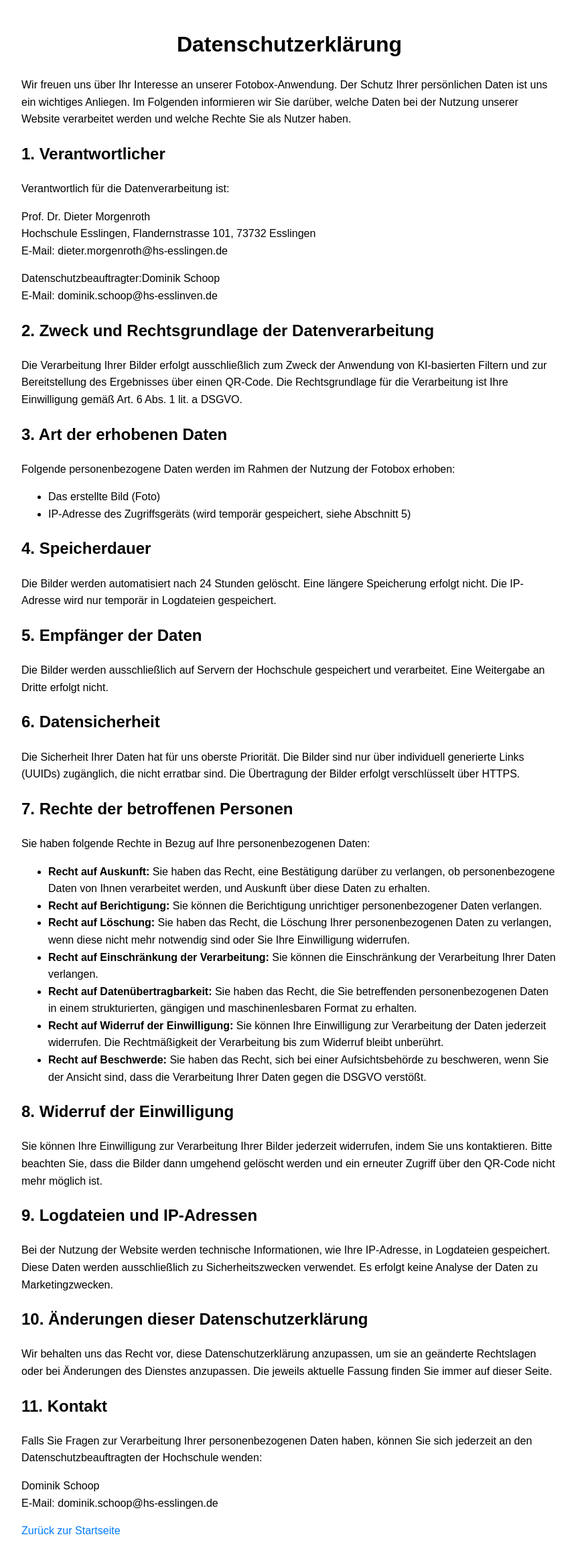
After one commit to dimo3d/Photobooth_Server, a Flask app: page /kifotobox/datenschutz in a window 1280 px wide. The commit adds this page. Shown: the whole page at 67% size, without its empty margins (208-1068 px from the left). Run offline with Flask 2, Linux system fonts and the light colour scheme.

Commit message:
adds dsgvo

```diff
--- a/flask-server/app/main.py
+++ b/flask-server/app/main.py
@@ -37,6 +37,11 @@ basepath = app.config['BASEPATH']
 @app.route(f'{basepath}/')
 def index():
     return render_template('index.html')
+
+# Route to serve the Datenschutzerklärung page
+@app.route(f'{basepath}/datenschutz')
+def datenschutz():
+    return render_template('datenschutz.html')
 
 # Upload route for the client to submit the image
 @app.route(f'{basepath}/upload', methods=['PUT'])
--- /dev/null
+++ b/flask-server/app/templates/datenschutz.html
@@ -0,0 +1,90 @@
+<!DOCTYPE html>
+<html lang="de">
+<head>
+    <meta charset="UTF-8">
+    <meta name="viewport" content="width=device-width, initial-scale=1.0">
+    <title>Datenschutzerklärung</title>
+    <style>
+        body {
+            font-family: Arial, sans-serif;
+            max-width: 800px;
+            margin: 0 auto;
+            padding: 20px;
+            line-height: 1.6;
+        }
+        h1 {
+            text-align: center;
+        }
+        a {
+            color: #007BFF;
+            text-decoration: none;
+        }
+        a:hover {
+            text-decoration: underline;
+        }
+    </style>
+</head>
+<body>
+
+<h1>Datenschutzerklärung</h1>
+
+<p>Wir freuen uns über Ihr Interesse an unserer Fotobox-Anwendung. Der Schutz Ihrer persönlichen Daten ist uns ein wichtiges Anliegen. Im Folgenden informieren wir Sie darüber, welche Daten bei der Nutzung unserer Website verarbeitet werden und welche Rechte Sie als Nutzer haben.</p>
+
+<h2>1. Verantwortlicher</h2>
+<p>Verantwortlich für die Datenverarbeitung ist:</p>
+<p>
+    Prof. Dr. Dieter Morgenroth<br>
+    Hochschule Esslingen, Flandernstrasse 101, 73732 Esslingen<br>
+    E-Mail: dieter.morgenroth@hs-esslingen.de
+</p>
+<p>Datenschutzbeauftragter:Dominik Schoop<br>
+E-Mail: dominik.schoop@hs-esslinven.de</p>
+
+<h2>2. Zweck und Rechtsgrundlage der Datenverarbeitung</h2>
+<p>Die Verarbeitung Ihrer Bilder erfolgt ausschließlich zum Zweck der Anwendung von KI-basierten Filtern und zur Bereitstellung des Ergebnisses über einen QR-Code. Die Rechtsgrundlage für die Verarbeitung ist Ihre Einwilligung gemäß Art. 6 Abs. 1 lit. a DSGVO.</p>
+
+<h2>3. Art der erhobenen Daten</h2>
+<p>Folgende personenbezogene Daten werden im Rahmen der Nutzung der Fotobox erhoben:</p>
+<ul>
+    <li>Das erstellte Bild (Foto)</li>
+    <li>IP-Adresse des Zugriffsgeräts (wird temporär gespeichert, siehe Abschnitt 5)</li>
+</ul>
+
+<h2>4. Speicherdauer</h2>
+<p>Die Bilder werden automatisiert nach 24 Stunden gelöscht. Eine längere Speicherung erfolgt nicht. Die IP-Adresse wird nur temporär in Logdateien gespeichert.</p>
+
+<h2>5. Empfänger der Daten</h2>
+<p>Die Bilder werden ausschließlich auf Servern der Hochschule gespeichert und verarbeitet. Eine Weitergabe an Dritte erfolgt nicht.</p>
+
+<h2>6. Datensicherheit</h2>
+<p>Die Sicherheit Ihrer Daten hat für uns oberste Priorität. Die Bilder sind nur über individuell generierte Links (UUIDs) zugänglich, die nicht erratbar sind. Die Übertragung der Bilder erfolgt verschlüsselt über HTTPS.</p>
+
+<h2>7. Rechte der betroffenen Personen</h2>
+<p>Sie haben folgende Rechte in Bezug auf Ihre personenbezogenen Daten:</p>
+<ul>
+    <li><strong>Recht auf Auskunft:</strong> Sie haben das Recht, eine Bestätigung darüber zu verlangen, ob personenbezogene Daten von Ihnen verarbeitet werden, und Auskunft über diese Daten zu erhalten.</li>
+    <li><strong>Recht auf Berichtigung:</strong> Sie können die Berichtigung unrichtiger personenbezogener Daten verlangen.</li>
+    <li><strong>Recht auf Löschung:</strong> Sie haben das Recht, die Löschung Ihrer personenbezogenen Daten zu verlangen, wenn diese nicht mehr notwendig sind oder Sie Ihre Einwilligung widerrufen.</li>
+    <li><strong>Recht auf Einschränkung der Verarbeitung:</strong> Sie können die Einschränkung der Verarbeitung Ihrer Daten verlangen.</li>
+    <li><strong>Recht auf Datenübertragbarkeit:</strong> Sie haben das Recht, die Sie betreffenden personenbezogenen Daten in einem strukturierten, gängigen und maschinenlesbaren Format zu erhalten.</li>
+    <li><strong>Recht auf Widerruf der Einwilligung:</strong> Sie können Ihre Einwilligung zur Verarbeitung der Daten jederzeit widerrufen. Die Rechtmäßigkeit der Verarbeitung bis zum Widerruf bleibt unberührt.</li>
+    <li><strong>Recht auf Beschwerde:</strong> Sie haben das Recht, sich bei einer Aufsichtsbehörde zu beschweren, wenn Sie der Ansicht sind, dass die Verarbeitung Ihrer Daten gegen die DSGVO verstößt.</li>
+</ul>
+
+<h2>8. Widerruf der Einwilligung</h2>
+<p>Sie können Ihre Einwilligung zur Verarbeitung Ihrer Bilder jederzeit widerrufen, indem Sie uns kontaktieren. Bitte beachten Sie, dass die Bilder dann umgehend gelöscht werden und ein erneuter Zugriff über den QR-Code nicht mehr möglich ist.</p>
+
+<h2>9. Logdateien und IP-Adressen</h2>
+<p>Bei der Nutzung der Website werden technische Informationen, wie Ihre IP-Adresse,
+     in Logdateien gespeichert. Diese Daten werden ausschließlich zu Sicherheitszwecken verwendet. Es erfolgt keine Analyse der Daten zu Marketingzwecken.</p>
+
+<h2>10. Änderungen dieser Datenschutzerklärung</h2>
+<p>Wir behalten uns das Recht vor, diese Datenschutzerklärung anzupassen, um sie an geänderte Rechtslagen oder bei Änderungen des Dienstes anzupassen. Die jeweils aktuelle Fassung finden Sie immer auf dieser Seite.</p>
+
+<h2>11. Kontakt</h2>
+<p>Falls Sie Fragen zur Verarbeitung Ihrer personenbezogenen Daten haben, können Sie sich jederzeit an den Datenschutzbeauftragten der Hochschule wenden:</p>
+<p>Dominik Schoop<br>
+E-Mail: dominik.schoop@hs-esslingen.de</p>
+<a href="/fotobox">Zurück zur Startseite</a>
+</body>
+</html>
--- a/flask-server/app/templates/index.html
+++ b/flask-server/app/templates/index.html
@@ -27,6 +27,9 @@
         <h3>Scan this QR code to view your image on your phone:</h3>
         <div id="qrcode"></div>
     </div>
+    <div id="datenschutz-hinweis">
+        <p>Diese Website ermöglicht Ihnen, ein Bild von sich selbst zu erstellen, das zum Zweck der Verarbeitung vorübergehend auf Servern der Hochschule gespeichert wird. Die Bilder werden nach 24 Stunden automatisch gelöscht und sind nur über einen individuell generierten QR-Code zugänglich. Weitere Informationen zur Datenverarbeitung finden Sie in unserer <a href="datenschutz">Datenschutzerklärung</a>.</p>
+    </div>
     <script src="https://cdn.jsdelivr.net/npm/axios/dist/axios.min.js"></script>
     <script src="https://cdnjs.cloudflare.com/ajax/libs/qrcodejs/1.0.0/qrcode.min.js"></script>
 
```
